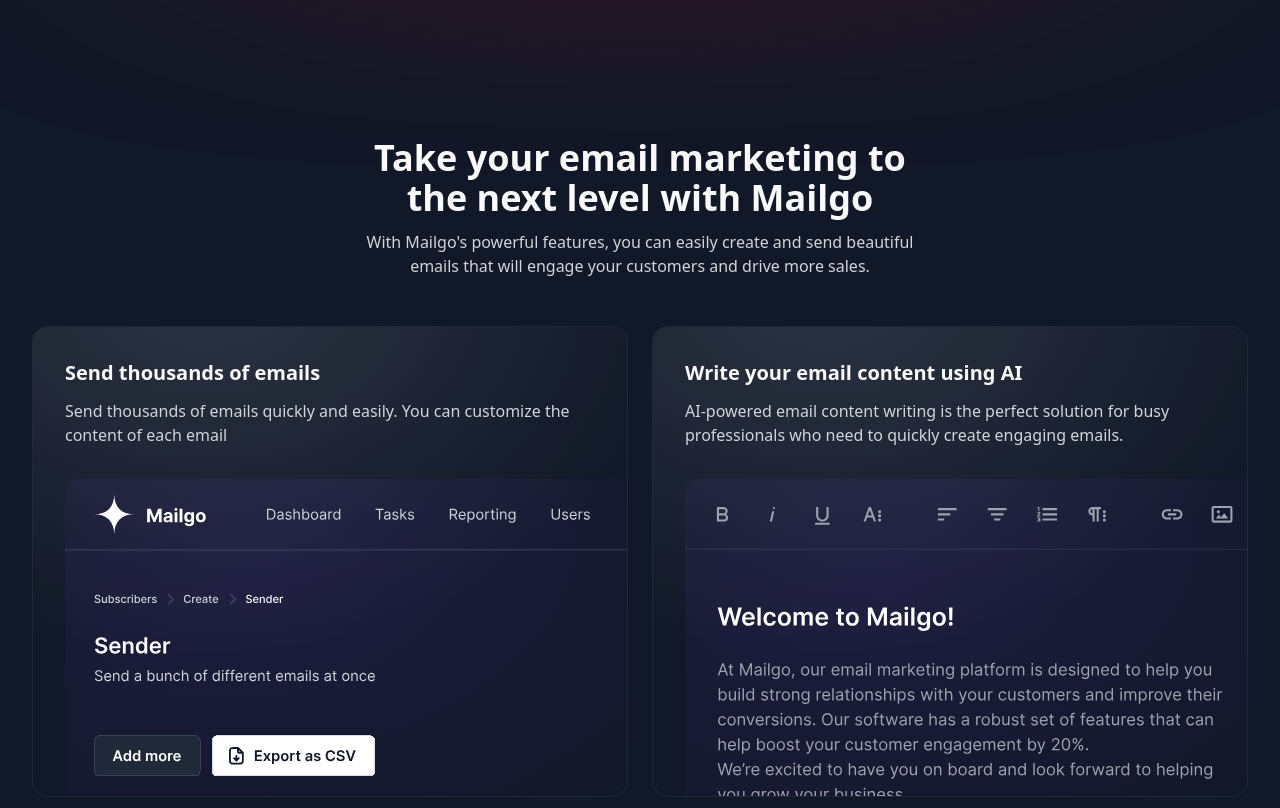
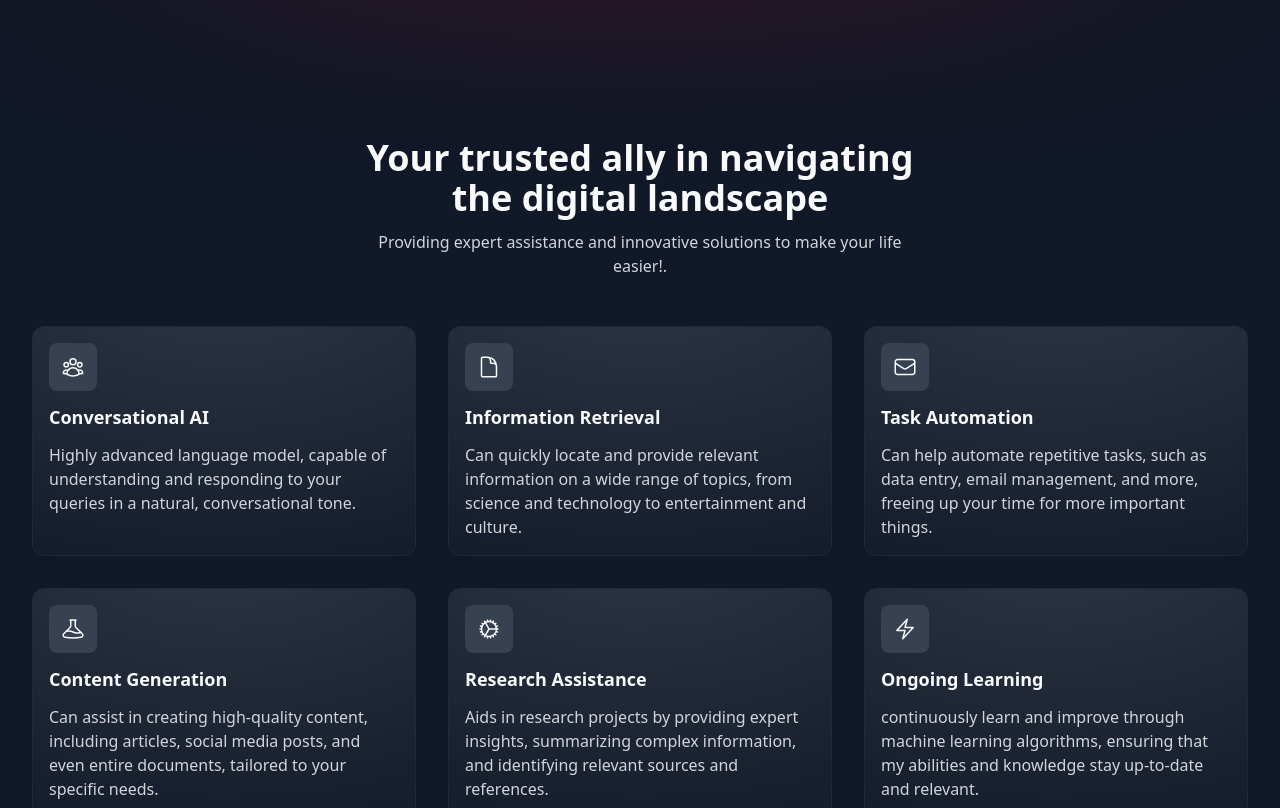
Before and after one commit to ydideh810/nidmail, a Next.js app: page / in a window 1280 px wide. Shown: the part 1820-2628 px from the top of the page. Built offline with nearby package versions, Linux system fonts and the light colour scheme.

Commit message:
Update index.js

```diff
--- a/pages/index.js
+++ b/pages/index.js
@@ -8,7 +8,6 @@ export default function Home() {
   return (
     <>
       <Hero />
-      <VisualFeatures />
       <Features />
       <Pricing />
       <FAQs />
```
